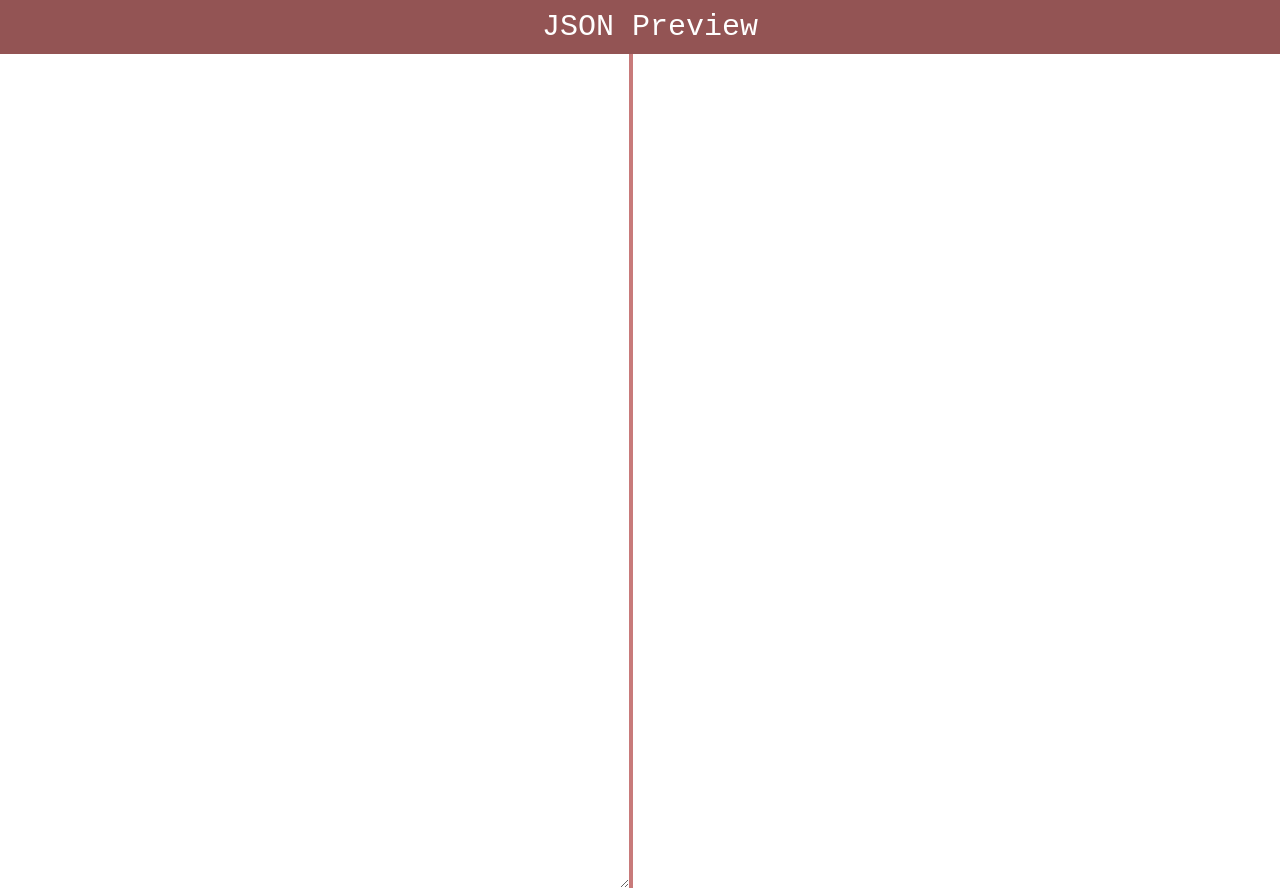
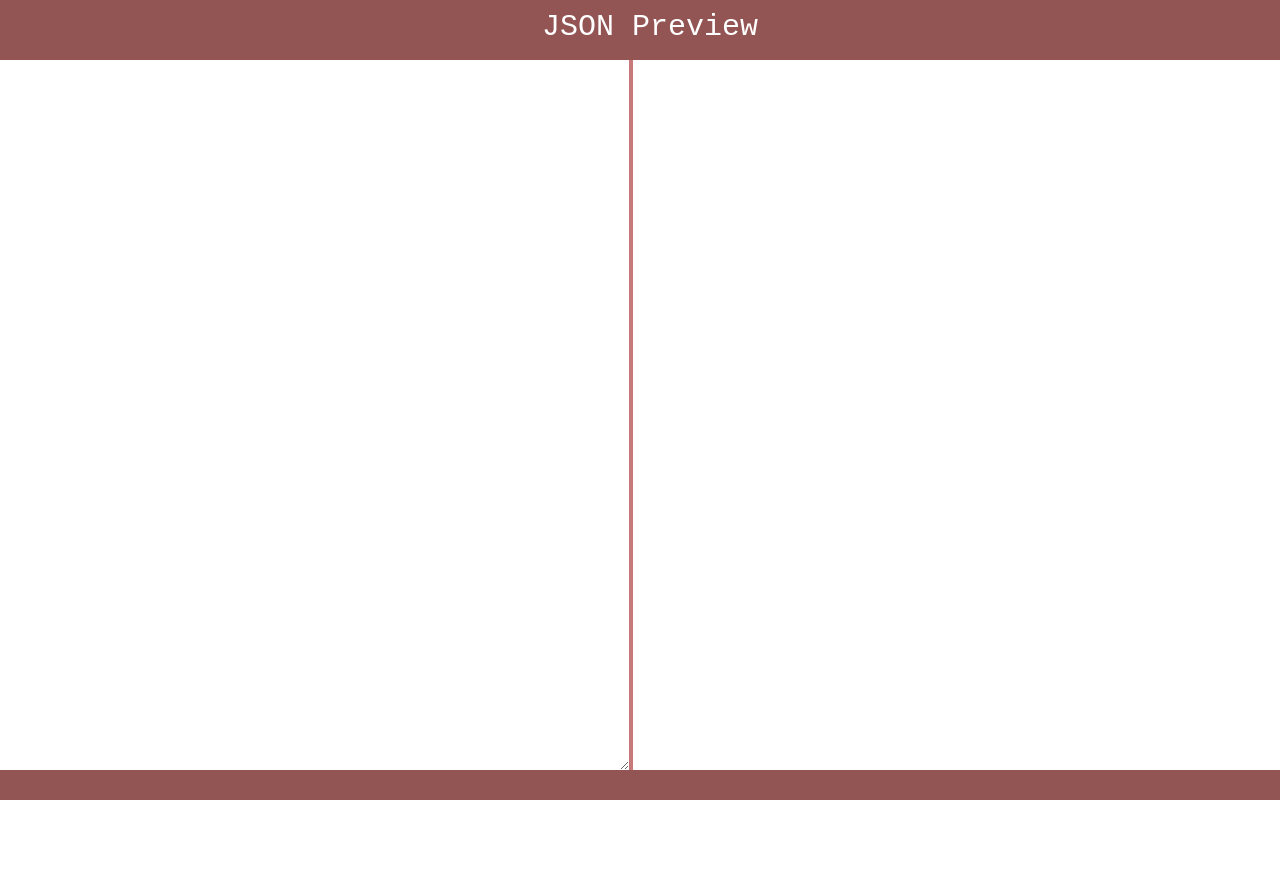
Before and after one commit to mani-arjunan/json-previewer, a plain HTML site: page index.html in a window 1280 px wide. After the commit the page ends 800 px from the top, so only its background shows below. Drawn offline with Linux system fonts and the light colour scheme.

Commit message:
json-previewer add screenshots

```diff
--- a/index.css
+++ b/index.css
@@ -4,6 +4,7 @@ body {
   flex-direction: column;
   height: 100vh;
   overflow-y: hidden;
+  overflow-x: hidden;
 }
 
 #header {
@@ -33,7 +34,7 @@ body {
 .container {
   display: flex;
   flex-grow: 1;
-  height: 834px;
+  height: calc(100vh - 90px);
   overflow: hidden;
 }
 
```
Also changed, not shown: screenshots/json-previewer.png (added), 1 other file.
